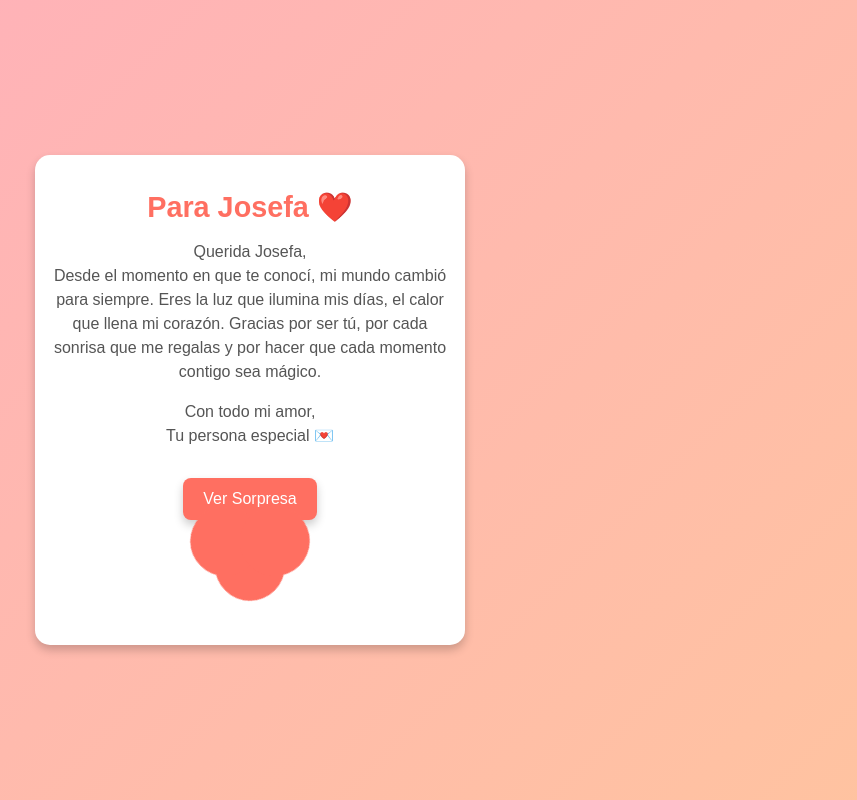
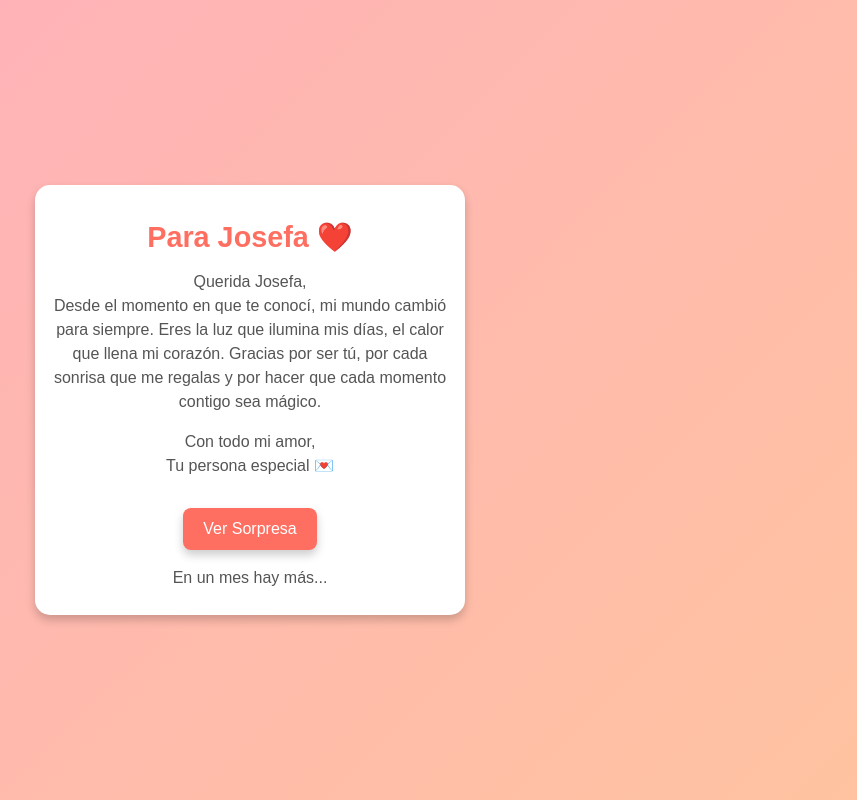
Before and after one commit to Simon3ta/Jo, a plain HTML site: page index.html in a window 1280 px wide. Both pictures are taken after a click on the button "Ver Sorpresa". Shown: the whole page, without its empty margins (390-1247 px from the left). Drawn offline with Linux system fonts and the light colour scheme.

Commit message:
actualizacion
actualizacion

```diff
--- a/index.html
+++ b/index.html
@@ -23,6 +23,7 @@
         <button onclick="revealSurprise()">Ver Sorpresa</button>
         <div id="surprise" class="hidden">
             <div class="heart"></div>
+            <p id="message" class="hidden-message">En un mes hay más...</p>
         </div>
     </div>
     <script src="script.js"></script>
--- a/script.js
+++ b/script.js
@@ -1,4 +1,10 @@
 function revealSurprise() {
     const surprise = document.getElementById('surprise');
+    const message = document.getElementById('message');
+
     surprise.classList.remove('hidden');
+    surprise.classList.add('visible');
+
+    message.classList.remove('hidden-message');
+    message.classList.add('visible');
 }
--- a/style.css
+++ b/style.css
@@ -57,45 +57,62 @@ button:hover {
 /* Corazón animado */
 .heart {
     position: relative;
-    width: 70px;
-    height: 70px;
-    background: #ff6f61;
+    width: 100px;
+    height: 100px;
+    background: radial-gradient(circle at center, #ff6f61, #ff3b3f);
     transform: rotate(-45deg);
     margin: 20px auto;
     border-radius: 50%;
-    animation: float 2s ease-in-out infinite;
+    box-shadow: 0 0 30px rgba(255, 0, 0, 0.6), 0 0 60px rgba(255, 0, 0, 0.4);
+    animation: pulse 1.5s infinite ease-in-out;
+    display: none;
 }
 
 .heart::before, .heart::after {
     content: '';
     position: absolute;
-    width: 70px;
-    height: 70px;
-    background: #ff6f61;
+    width: 100px;
+    height: 100px;
+    background: inherit;
     border-radius: 50%;
 }
 
 .heart::before {
-    top: -35px;
+    top: -50px;
     left: 0;
 }
 
 .heart::after {
-    left: 35px;
+    left: 50px;
     top: 0;
 }
 
-/* Ocultar sorpresa */
+/* Animaciones */
+@keyframes pulse {
+    0%, 100% {
+        transform: scale(1) rotate(-45deg);
+        box-shadow: 0 0 30px rgba(255, 0, 0, 0.6), 0 0 60px rgba(255, 0, 0, 0.4);
+    }
+    50% {
+        transform: scale(1.2) rotate(-45deg);
+        box-shadow: 0 0 50px rgba(255, 0, 0, 0.8), 0 0 80px rgba(255, 0, 0, 0.6);
+    }
+}
+
+/* Mensaje oculto */
+.hidden-message {
+    display: none;
+    font-size: 1.2rem;
+    color: #ff6f61;
+    margin-top: 20px;
+    font-weight: bold;
+}
+
+/* Ocultar por defecto */
 .hidden {
     display: none;
 }
 
-/* Animación del corazón */
-@keyframes float {
-    0%, 100% {
-        transform: translateY(0) rotate(-45deg);
-    }
-    50% {
-        transform: translateY(-10px) rotate(-45deg);
-    }
+.visible {
+    display: block;
 }
```
